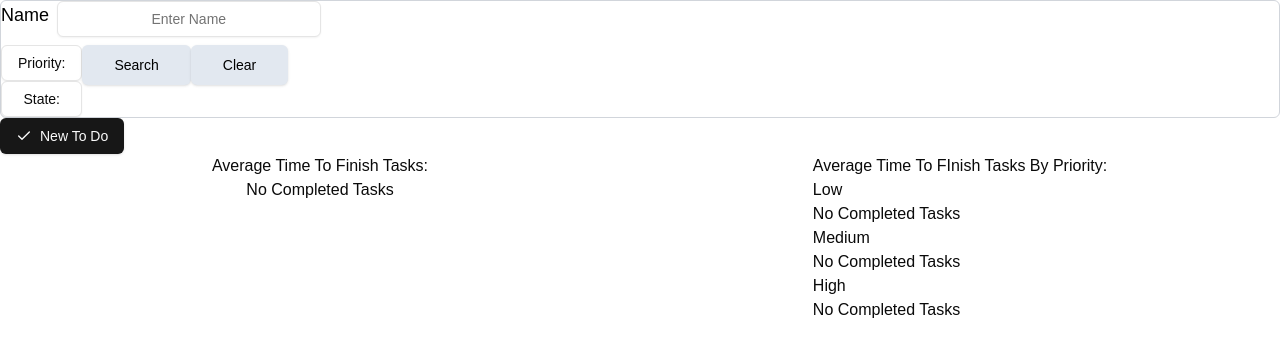
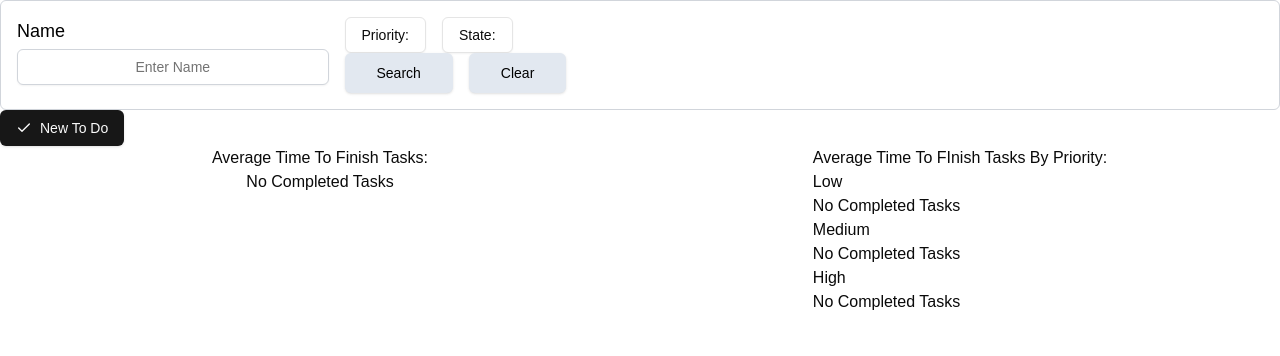
Before and after one commit to miguelro20/Breakable-Toy, a Next.js app: page / in a window 1280 px wide. Shown: the top 356 px of the page. Built offline with nearby package versions, Linux system fonts and the light colour scheme; no server answers.

Commit message:
Styling improvements

```diff
--- a/components/search-bar.tsx
+++ b/components/search-bar.tsx
@@ -25,13 +25,14 @@ export default function SearchBar({onSearch, onClear}: SearchBarProps) {
   const [name, setName]= useState("")
 
     return (
-        <div className="border border-gray-300 rounded-md justify-center">
-            <div className="flex w-1/4 ">
-            <Label htmlFor="text" className="text-lg text-black">Name</Label>
-            <Input type="text" placeholder="Enter Name" className="ml-2 p-2 text-center rounded-md bg-white" onChange={(e)=> setName(e.target.value)}/>
+        <div className="border border-gray-300 rounded-md rounded-md p-4">
+            <div className="flex gap-4">
+                <div className="flex flex-col w-1/4 ">
+            <Label htmlFor="text" className="text-lg text-black mb-1">Name</Label>
+            <Input type="text" placeholder="Enter Name" className="p-2 text-center rounded-md bg-white border border-gray-300" onChange={(e)=> setName(e.target.value)}/>
             </div>
-            <div className="flex flex-row mt-2">
-                <div className="flex flex-col">
+            <div >
+                <div className="flex gap-4">
                 <DropdownMenu>
                     <DropdownMenuTrigger asChild>
                         <Button variant="outline">Priority: {priority}</Button>
@@ -62,9 +63,14 @@ export default function SearchBar({onSearch, onClear}: SearchBarProps) {
                     </DropdownMenuContent>
                 </DropdownMenu>
             </div>
+            <div className="flex gap-4">
                 <Button size='lg' className="flex bg-slate-200 text-black justify-end" onClick={()=>onSearch(name, priority, state)}>Search</Button>
                 <Button size='lg' className="flex bg-slate-200 text-black justify-end" onClick={()=>{onClear(); setPriority(""), setName(""), setState("")}}>Clear</Button>
             </div>
+
+            </div>
         </div>
+        </div>
+
     )
 }
```
